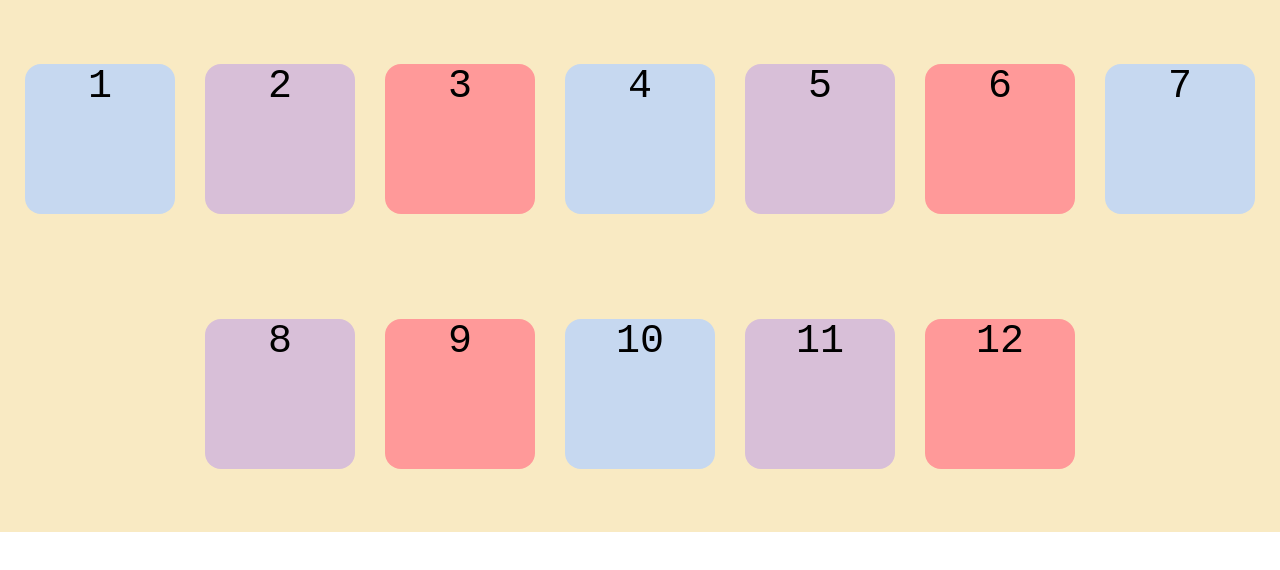
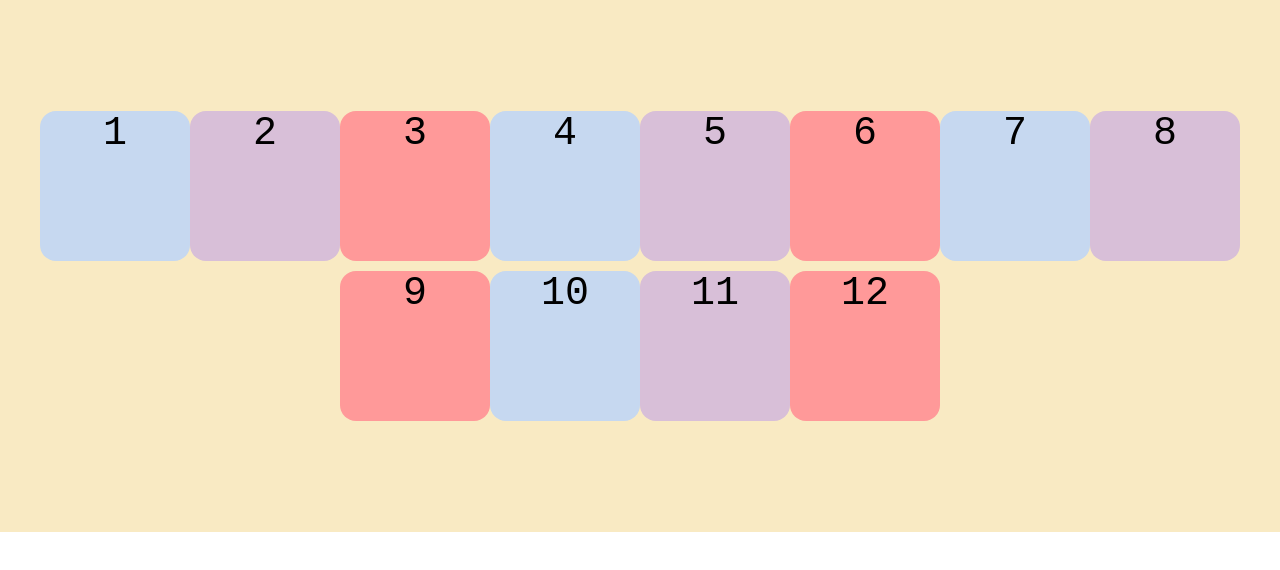
Before and after one commit to rafaballerini/FlexboxParte1, a plain HTML site: page index.html in a window 1280 px wide. Drawn offline with Linux system fonts and the light colour scheme.

Commit message:
centralizando

```diff
--- a/style.css
+++ b/style.css
@@ -9,8 +9,8 @@
   justify-content: center;
   align-items: center;
   flex-wrap: wrap;
-  align-content: space-around;
-  gap: 10px 30px;
+  align-content: center;
+  row-gap: 10px;
 
   /* indiferente: */
   background-color: #f9eac3;
```
